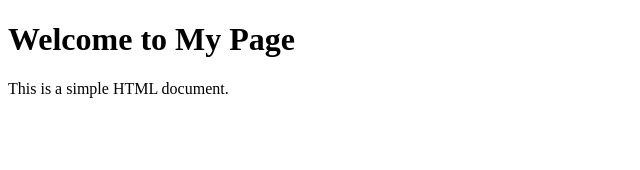
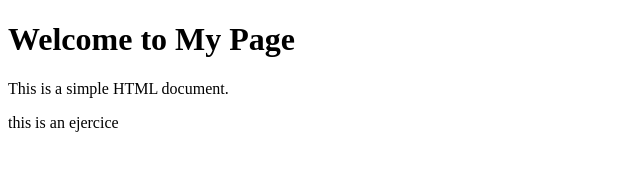
Before and after one commit to Pablodelosbackyardigans07/Practica, a plain HTML site: page index.html in a window 1280 px wide. Shown: the whole page, without its empty margins (0-640 px from the left). Drawn offline with Linux system fonts and the light colour scheme.

Commit message:
nuevo commit

```diff
--- a/index.html
+++ b/index.html
@@ -9,5 +9,6 @@
     <script>
         console.log("Hello, World!");
     </script>
+    <p>this is an ejercice</p>
 </body>
 </html>
```
